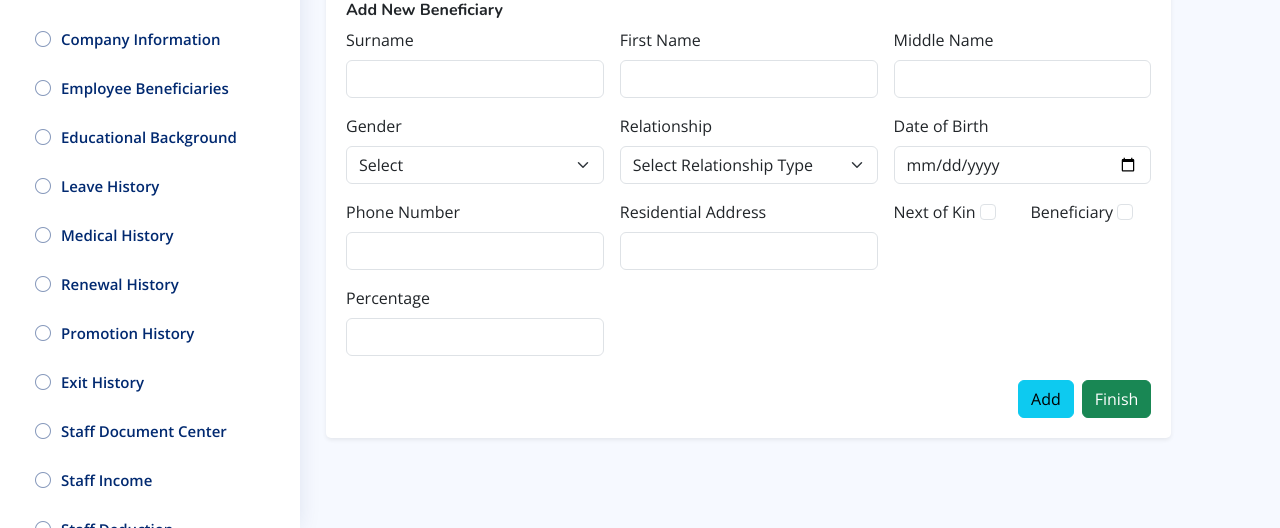
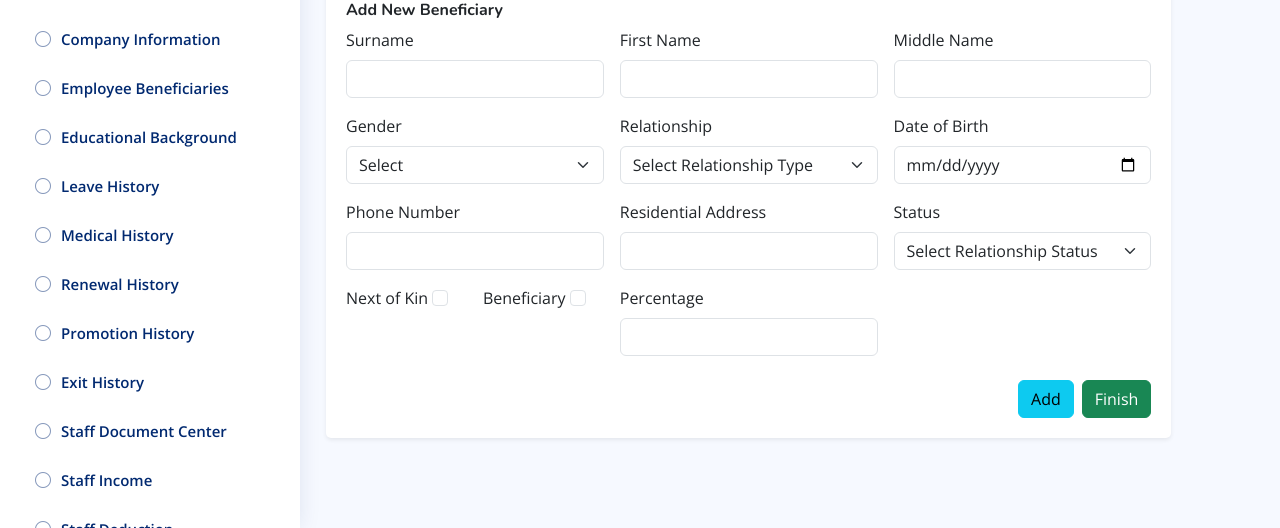
Before and after one commit to Kweku7k/bss, a Django app: template templates/hr/emp_relation.html in a window 1280 px wide. Shown: the part 272-800 px from the top of the page. Run offline with Django 5.2, Linux system fonts and the light colour scheme; the template is opened without the code that fills it, so the values that code supplies are empty; some libraries are stand-ins or nearby versions.

```diff
--- a/templates/hr/emp_relation.html
+++ b/templates/hr/emp_relation.html
@@ -115,15 +115,15 @@
                                 <label for="residential" class="form-label">Residential Address</label>
                                 <input type="text" class="form-control" name="residential" {% if emp_relation %} value="{{ emp_relation.residential }}" {% else %} value="" {% endif %}>
                             </div>
-                            {% comment %} <div class="col-md-4">
+                            <div class="col-md-4">
                                 <label for="status" class="form-label">Status</label>
-                                <select name="status" class="form-select" required>
+                                <select name="status" class="form-select">
                                     <option value="" disabled selected>Select Relationship Status</option>
                                     {% for key, value in STATUS %}
                                     <option value="{{ key }}" {% if key == emp_relation.status %} selected {% endif %}>{{ value }}</option>
                                     {% endfor %}
                                 </select>
-                            </div> {% endcomment %}
+                            </div>
                             <div class="col-md-2">
                                 <label for="kin" class="form-check-label">Next of Kin</label>
                                 <input type="checkbox" class="form-check-input" role="switch" id="kin" name="kin" value="yes" {% if emp_relation.kin %} checked {% endif %}>
```
